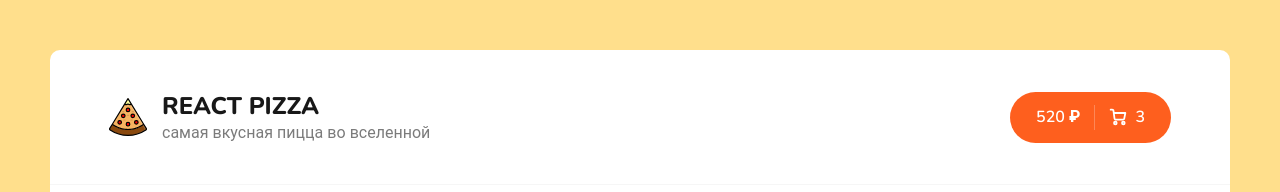
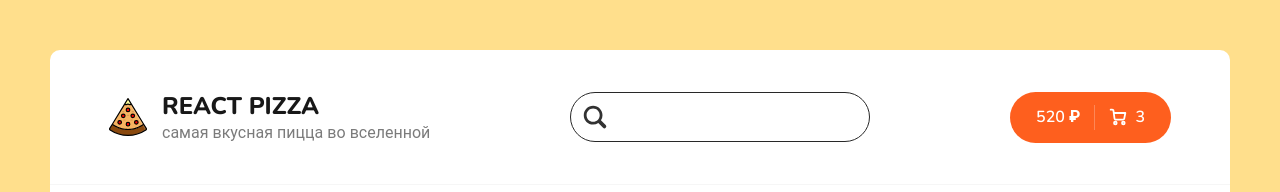
Before and after one commit to Labeerint/react-pizza-v2, a React (Create React App) app: page / in a window 1280 px wide. Shown: the top 192 px of the page. Built offline with nearby package versions, Linux system fonts and the light colour scheme; no server answers; the HTML template or start-up script is replaced by a standard one.

Commit message:
add search component

```diff
--- a/src/components/Header.jsx
+++ b/src/components/Header.jsx
@@ -1,6 +1,8 @@
 import React from 'react';
 import logoSvg from './../assets/img/pizza-logo.svg';
 import { Link } from 'react-router-dom';
+import Search from './Search';
+
 
 function Header() {
     return (
@@ -15,6 +17,8 @@ function Header() {
                         </div>
                     </div>
                 </Link>
+
+                <Search />
 
                 <div className="header__cart">
                     <Link to="/cart" className="button button--cart">
--- /dev/null
+++ b/src/components/Search/Search.module.scss
@@ -0,0 +1,22 @@
+.root{
+    position: relative;
+    display: inline-block;
+
+    .input{
+        width: 300px;
+        height: 50px;
+        border-radius: 25px;
+        padding: 5px 25px 5px 50px;
+        font-size: 16px;
+        border: 1px solid #282828;
+    }
+
+    .icon{
+        position: absolute;
+        width: 30px;
+        height: 30px;
+        top: 10px;
+        left: 10px;
+        opacity: 0.8;
+    }
+}
--- /dev/null
+++ b/src/components/Search/index.jsx
@@ -0,0 +1,20 @@
+import React from 'react';
+import styles from './Search.module.scss'
+
+function Search() {
+    return (
+        <div className={styles.root}>
+            <svg
+                className={styles.icon}
+                xmlns="http://www.w3.org/2000/svg"
+                version="1.1"
+                viewBox="0 0 32 32"
+                xmlSpace="preserve">
+                <path d="M27.414 24.586l-5.077-5.077A9.932 9.932 0 0024 14c0-5.514-4.486-10-10-10S4 8.486 4 14s4.486 10 10 10a9.932 9.932 0 005.509-1.663l5.077 5.077a2 2 0 102.828-2.828zM7 14c0-3.86 3.14-7 7-7s7 3.14 7 7-3.14 7-7 7-7-3.14-7-7z"></path>
+            </svg>
+            <input type="text" className={styles.input} />
+        </div>
+    );
+}
+
+export default Search;
```
